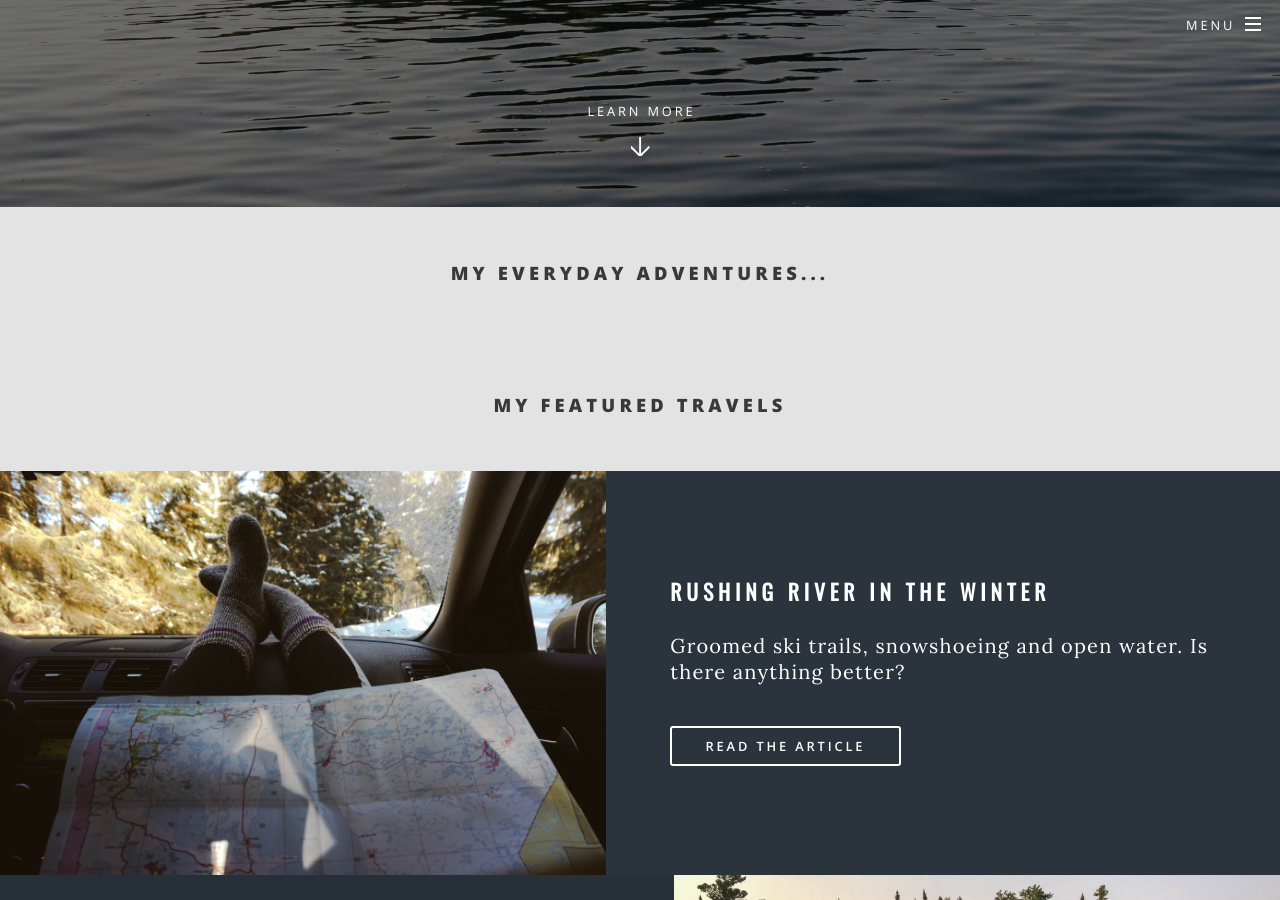
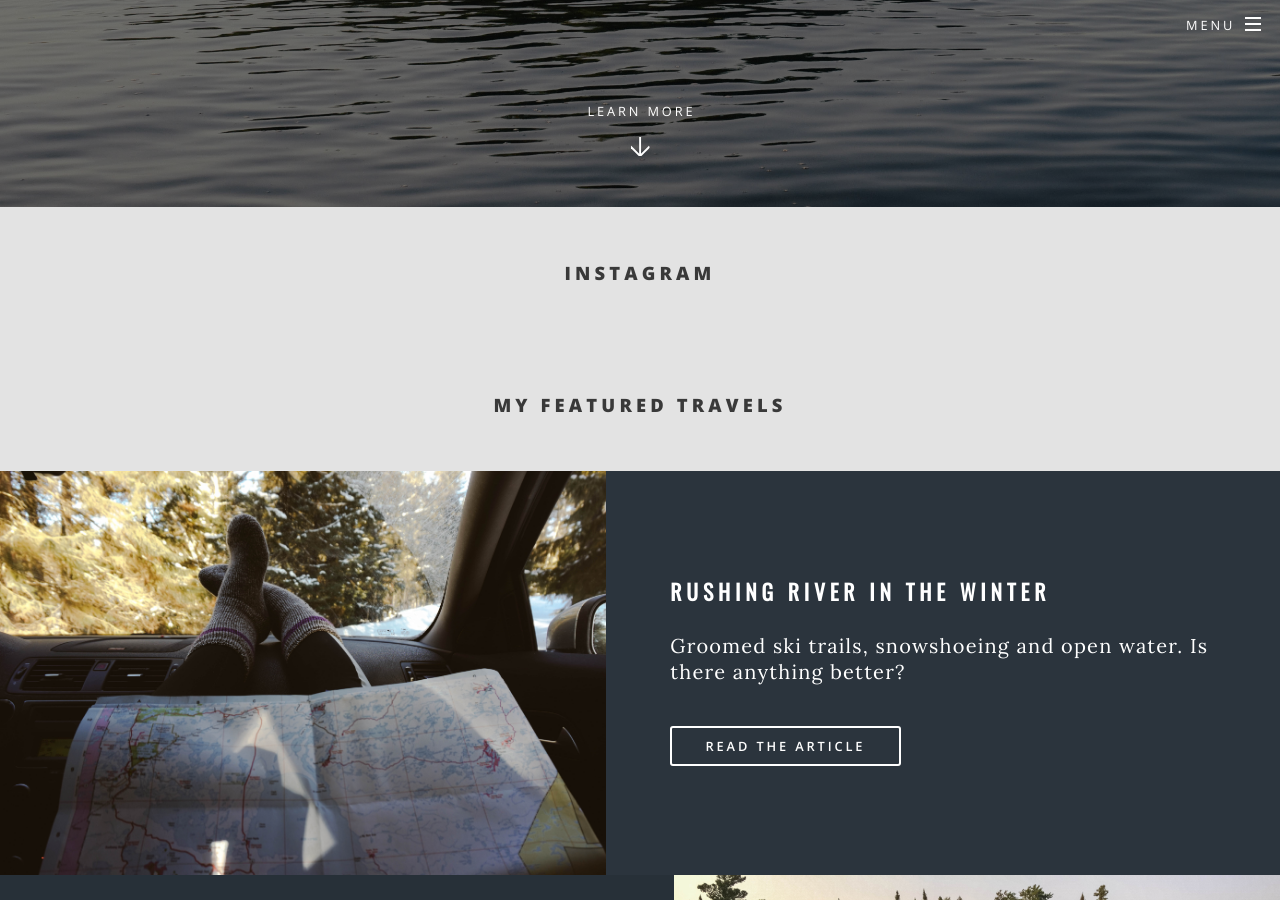
Before and after one commit to stephexplores/website, a Jekyll site: the page built from index.html, in a window 1280 px wide and 900 px high, scrolled down 693 px. Built offline with Jekyll 4.4.1, drawn with Linux system fonts in a browser that asks for light colours.

Commit message:
Instagram Title

```diff
--- a/_includes/instagram-feed.html
+++ b/_includes/instagram-feed.html
@@ -1,7 +1,6 @@
 <!-- Instagram feed -->
 <div class="ig-feed">
-  <h3>My everyday adventures...</h3>
-
+  <h3>Instagram</h3>
   <div id="ig-feed">
   </div>
 </div>
```
